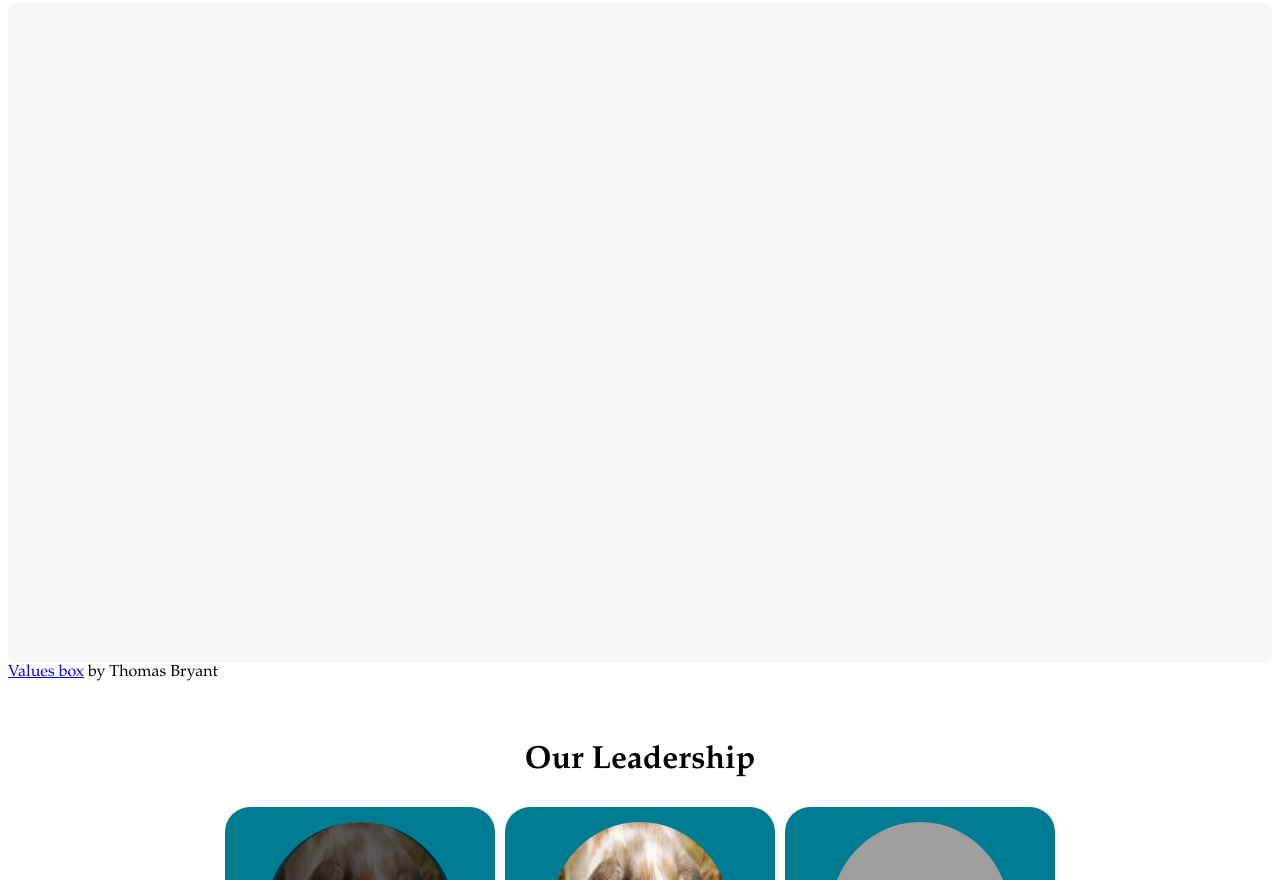
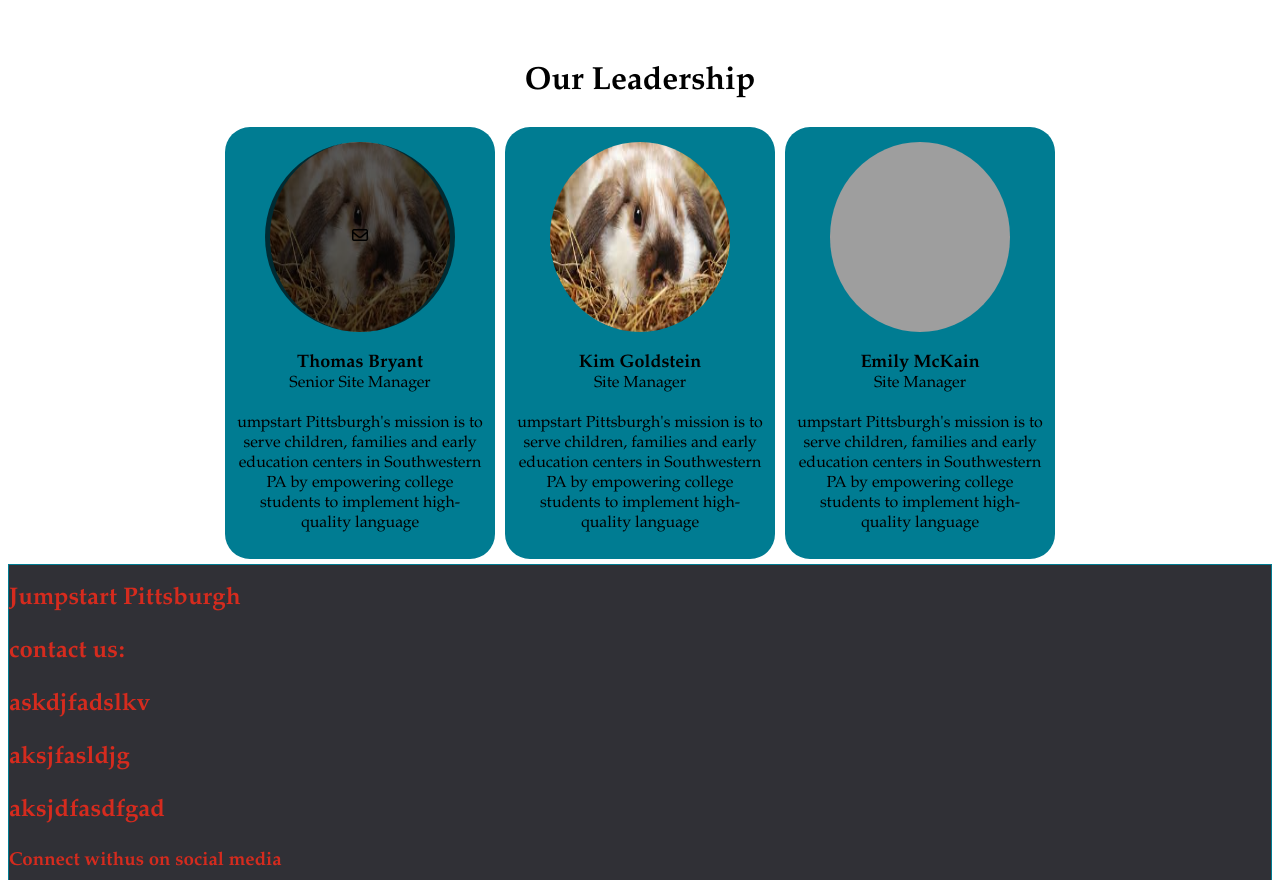
Before and after one commit to Ruhi35/Ruhi35.github.io, a plain HTML site: page about.html in a window 1280 px wide. Shown: the part 1412-2292 px from the top of the page. Drawn offline with Linux system fonts and the light colour scheme; grey boxes are pictures that could not be loaded; a script that the page names is missing.

Commit message:
Update about.html

```diff
--- a/about.html
+++ b/about.html
@@ -94,14 +94,14 @@
 </div>
 </div>
   </a>
-  <div
+  <!-- div
  class="canva-embed"
  data-design-id="DAED1k3RQnU"
  data-height-ratio="0.5185"
  style="padding:51.8519% 5px 5px 5px;background:rgba(0,0,0,0.03);border-radius:8px;"
-></div>
-<script async src="https:&#x2F;&#x2F;sdk.canva.com&#x2F;v1&#x2F;embed.js"></script>
-<a href="https:&#x2F;&#x2F;www.canva.com&#x2F;design&#x2F;DAED1k3RQnU&#x2F;view?utm_content=DAED1k3RQnU&amp;utm_campaign=designshare&amp;utm_medium=embeds&amp;utm_source=link" target="_blank" rel="noopener">Values box</a> by Thomas Bryant
+></div -->
+<!-- script async src="https:&#x2F;&#x2F;sdk.canva.com&#x2F;v1&#x2F;embed.js"></script-->
+<!-- a href="https:&#x2F;&#x2F;www.canva.com&#x2F;design&#x2F;DAED1k3RQnU&#x2F;view?utm_content=DAED1k3RQnU&amp;utm_campaign=designshare&amp;utm_medium=embeds&amp;utm_source=link" target="_blank" rel="noopener">Values box</a> by Thomas Bryant-->
 
     <a id=leadership>
       <div class="leaderheader">
```
